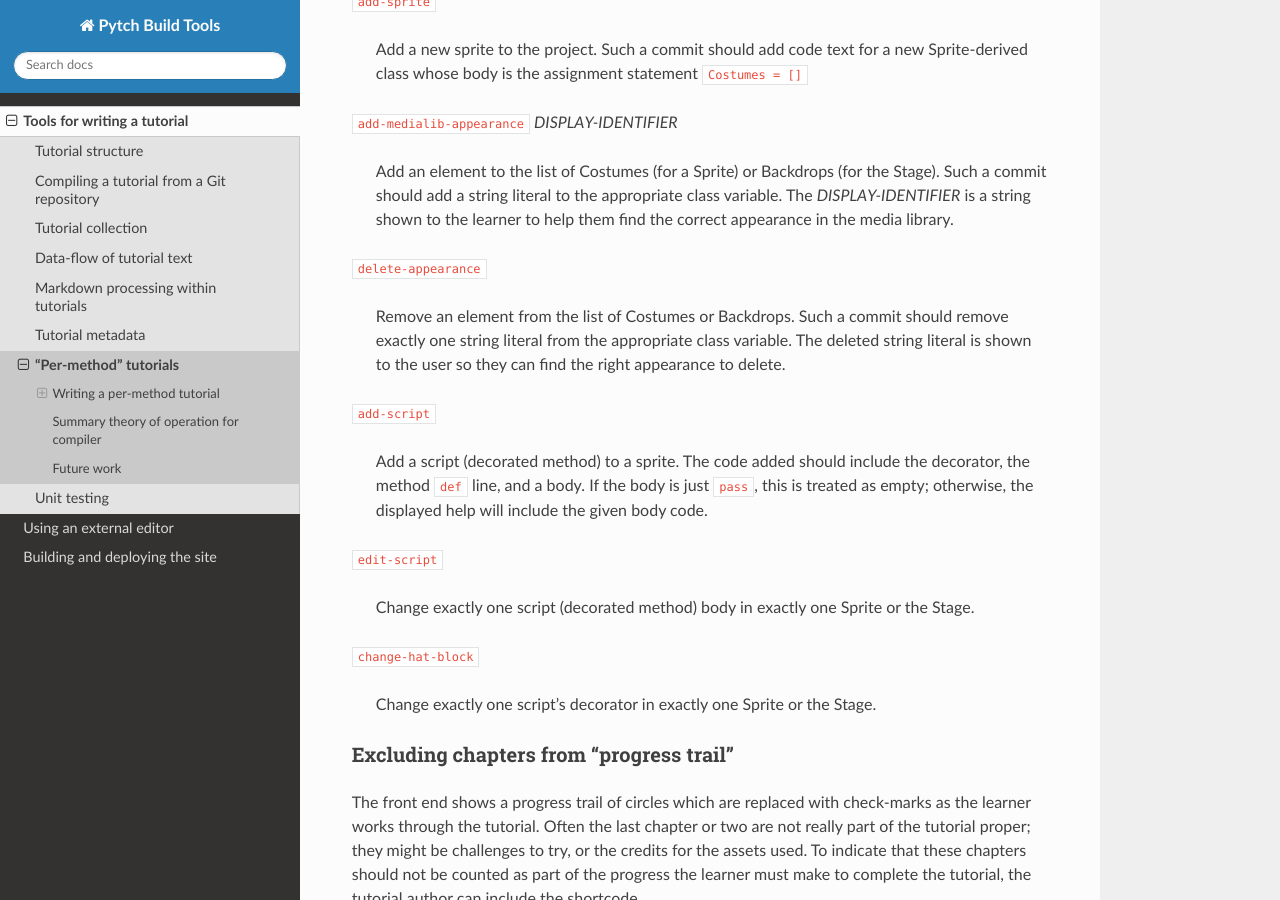
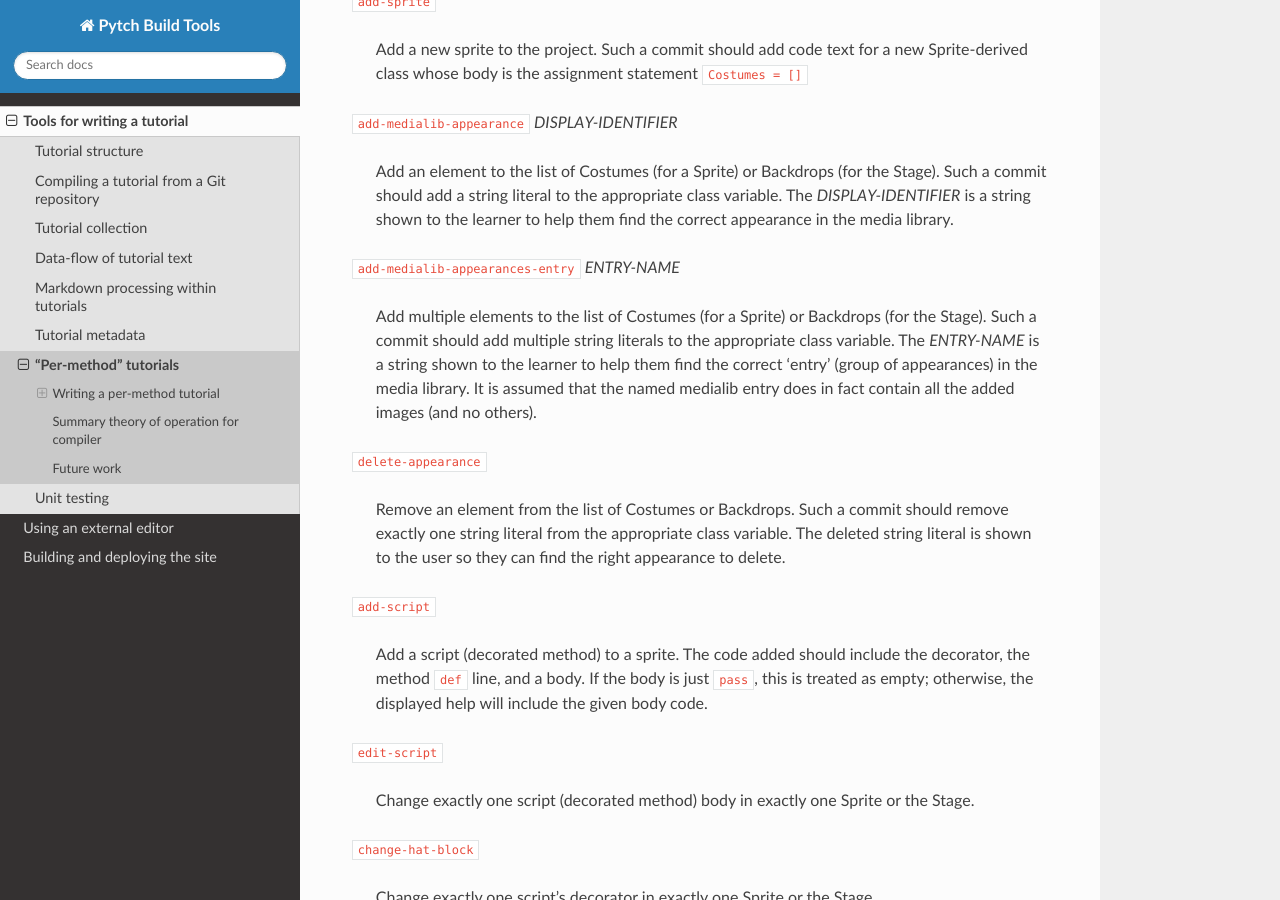
Before and after one commit to pytchlang/pytch-build, a Sphinx documentation site: the page built from doc/source/tutorialcompiler/per-method-tutorial.rst, in a window 1280 px wide and 900 px high, scrolled down 1388 px. Built offline with Sphinx 7.4.7 and the Read the Docs theme 2.0.0, drawn with Linux system fonts in a browser that asks for light colours.

Commit message:
Docs: "add-medialib-appearances-entry" commit kind

```diff
--- a/doc/source/tutorialcompiler/per-method-tutorial.rst
+++ b/doc/source/tutorialcompiler/per-method-tutorial.rst
@@ -84,6 +84,16 @@ argument; the other kinds take no arguments.  If the
     shown to the learner to help them find the correct appearance in
     the media library.
 
+``add-medialib-appearances-entry`` *ENTRY-NAME*
+
+    Add multiple elements to the list of Costumes (for a Sprite) or
+    Backdrops (for the Stage).  Such a commit should add multiple
+    string literals to the appropriate class variable.  The
+    *ENTRY-NAME* is a string shown to the learner to help them find
+    the correct 'entry' (group of appearances) in the media library.
+    It is assumed that the named medialib entry does in fact contain
+    all the added images (and no others).
+
 ``delete-appearance``
 
     Remove an element from the list of Costumes or Backdrops.  Such a
```
